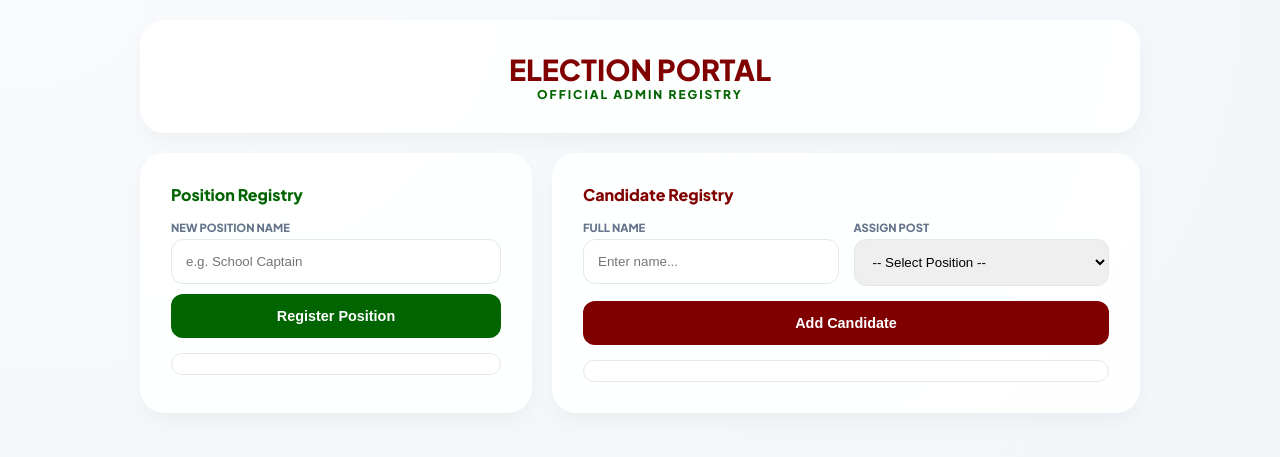
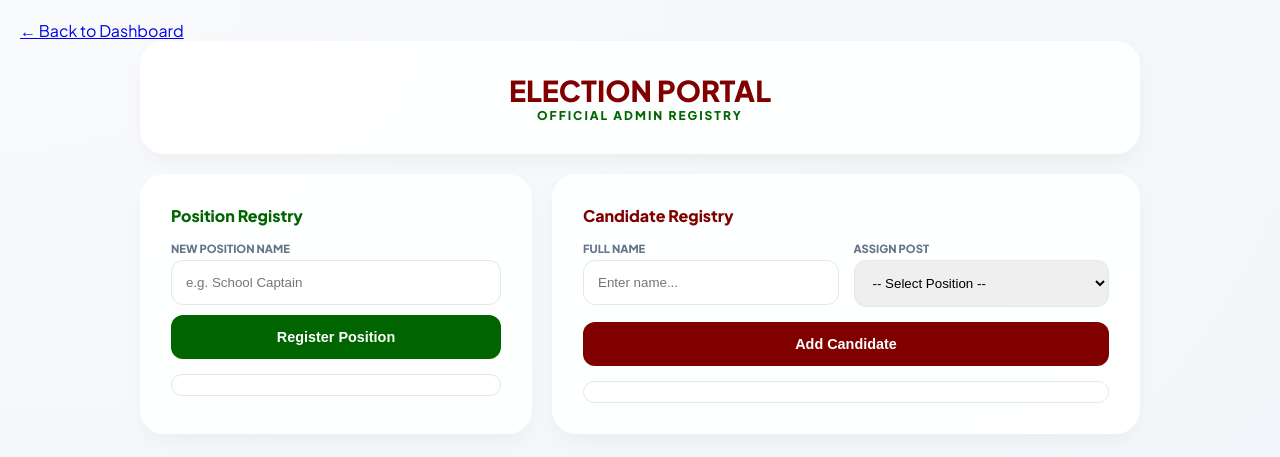
Before and after one commit to blackmutant254-star/KBHS, a website: page Canreg.html in a window 1280 px wide. Drawn offline with Linux system fonts and the light colour scheme; no server answers.

Commit message:
Update Canreg.html

```diff
--- a/Canreg.html
+++ b/Canreg.html
@@ -89,6 +89,7 @@
 </head>
 <body>
 
+    <a href="dash.html" class="back-btn"><span>←</span> Back to Dashboard</a>
     <div id="toast-container"></div>
 
     <div id="modalOverlay">
```
